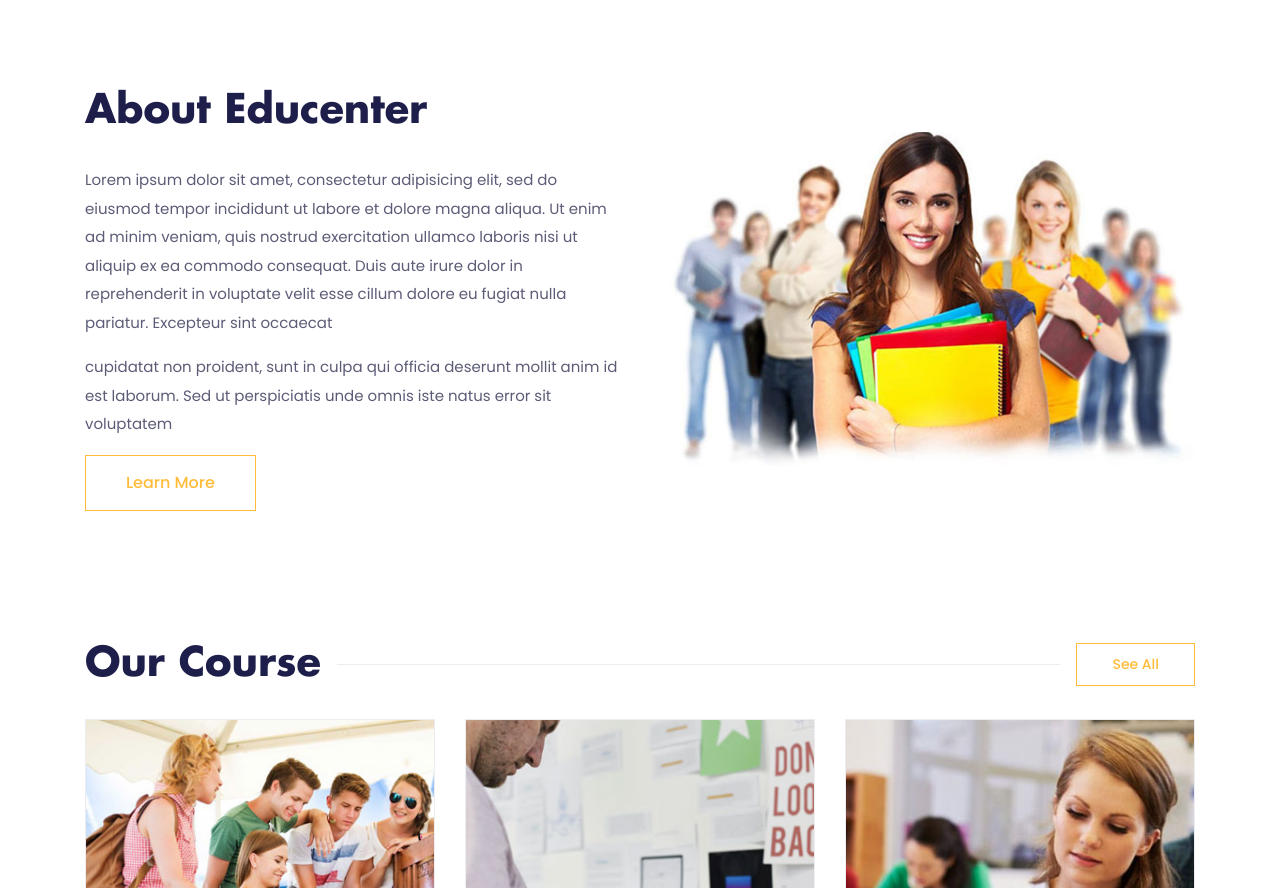
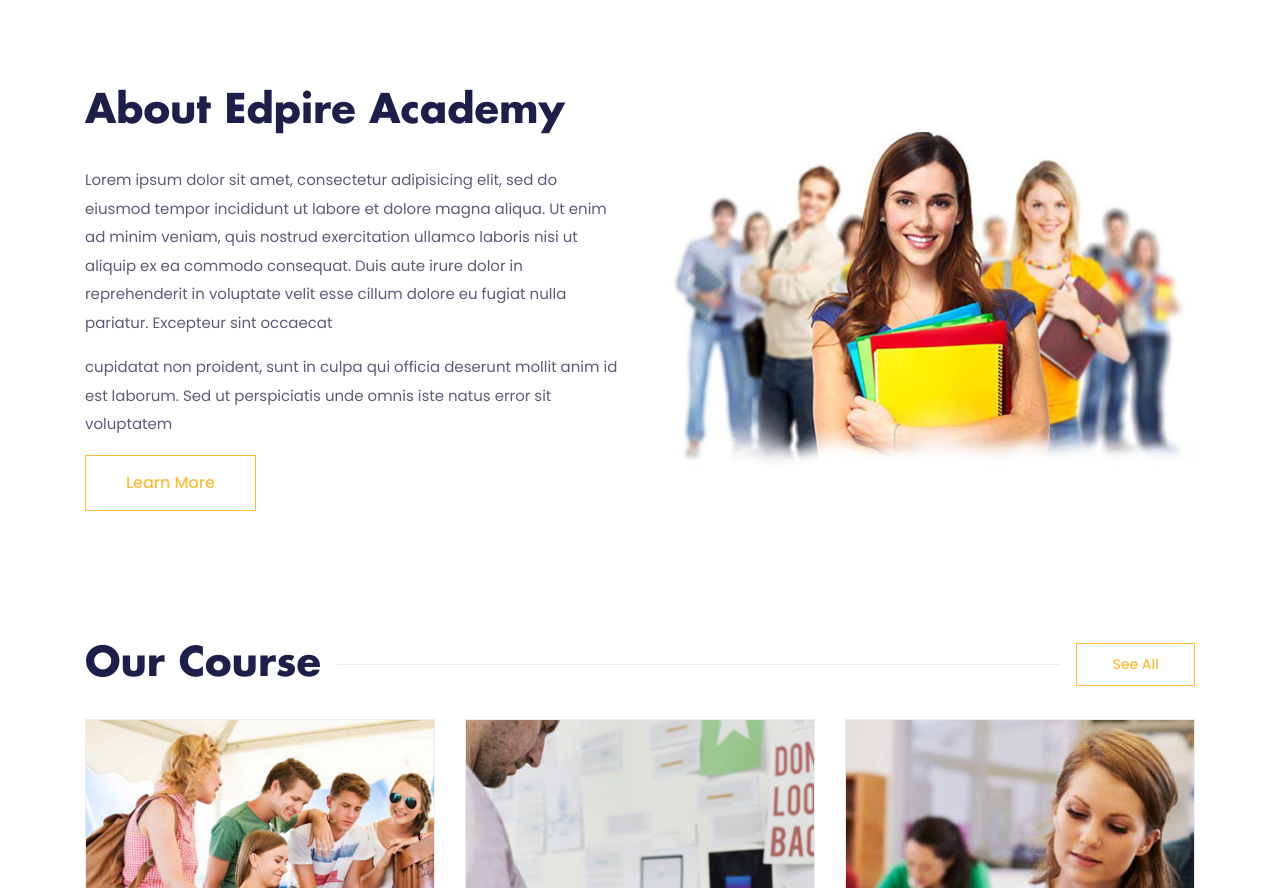
Before and after one commit to nitinjaiswal/nitinjaiswal.github.io, a plain HTML site: page index.html in a window 1280 px wide. Shown: the part 1580-2468 px from the top of the page. Drawn offline with Linux system fonts and the light colour scheme; some packages are replaced by stand-ins of ours; files whose address does not match are found by name.

Commit message:
about academy name changed

```diff
--- a/index.html
+++ b/index.html
@@ -304,7 +304,7 @@
   <div class="container">
     <div class="row align-items-center">
       <div class="col-md-6 order-2 order-md-1">
-        <h2 class="section-title">About Educenter</h2>
+        <h2 class="section-title">About Edpire Academy</h2>
         <p>Lorem ipsum dolor sit amet, consectetur adipisicing elit, sed do eiusmod tempor incididunt ut labore et dolore magna aliqua. Ut enim ad minim veniam, quis nostrud exercitation ullamco laboris nisi ut aliquip ex ea commodo consequat. Duis aute irure dolor in reprehenderit in voluptate velit esse cillum dolore eu fugiat nulla pariatur. Excepteur sint occaecat </p>
         <p>cupidatat non proident, sunt in culpa qui officia deserunt mollit anim id est laborum. Sed ut perspiciatis unde omnis iste natus error sit voluptatem</p>
         <a href="about.html" class="btn btn-outline-primary">Learn more</a>
```
